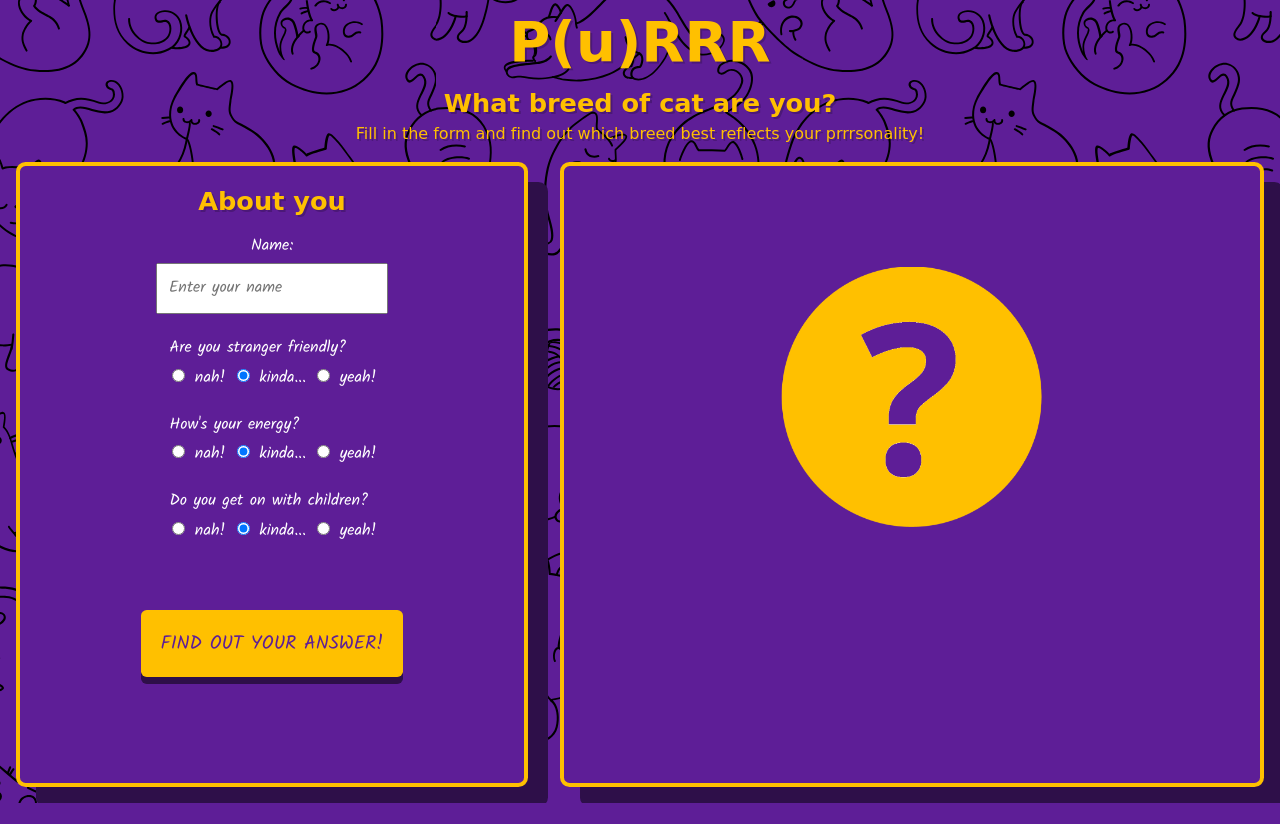
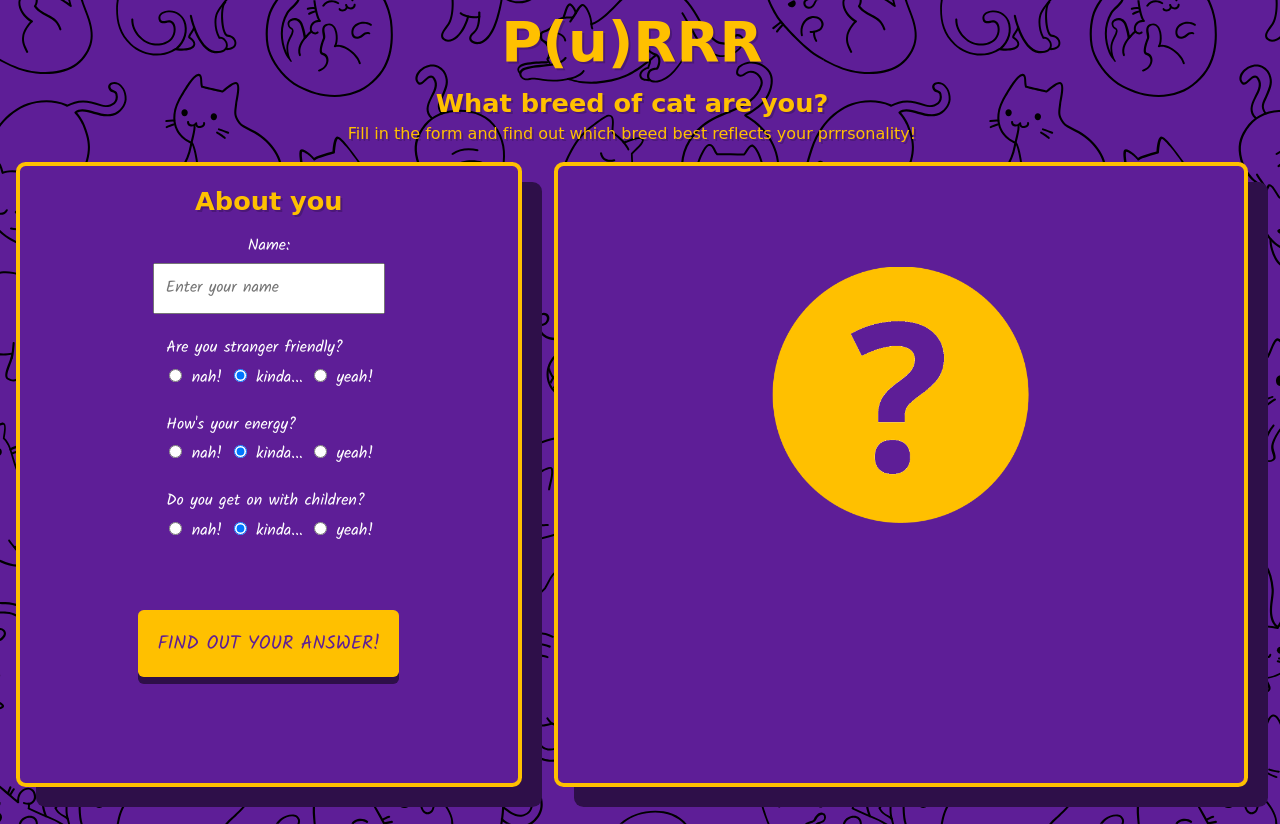
Before and after one commit to pat-cki/week3-gmno-prrr-api, a website: page index.html in a window 1280 px wide. Before the commit the page ends 803 px from the top, so only its background shows below. Drawn offline with Linux system fonts and the light colour scheme; a web font is replaced by a local one.

Commit message:
Add spacing and resize mobile text Closes #40

```diff
--- a/css-folder/style.css
+++ b/css-folder/style.css
@@ -13,6 +13,7 @@ body {
     color: #fff;
     background-image: url("../img/cats.svg");
     min-height: 50em;
+    margin-bottom: 1.3em;
 }
 
 header {
@@ -28,15 +29,15 @@ h2,
 }
 
 h1 {
-    font-size: 6em;
+    font-size: 3em;
 }
 
 h2 {
-    font-size: 3em;
+    font-size: 1.8em;
 }
 
 .header__paragraph {
-    font-size: 2em;
+    font-size: 0.8em;
 }
 
 .container {
@@ -115,6 +116,9 @@ input.button:active {
 }
 
 @media screen and (min-width: 600px) {
+    body {
+        margin-right: 1em;
+    }
     .container {
         flex-direction: row;
     }
--- a/js-folder/script.js
+++ b/js-folder/script.js
@@ -1,6 +1,5 @@
 function chooseCatOptions() {
   event.preventDefault();
-<<<<<<< HEAD
 
   let stranNum = Number(document.querySelector('[name="stranger-friendly"]:checked').value)
 
```
